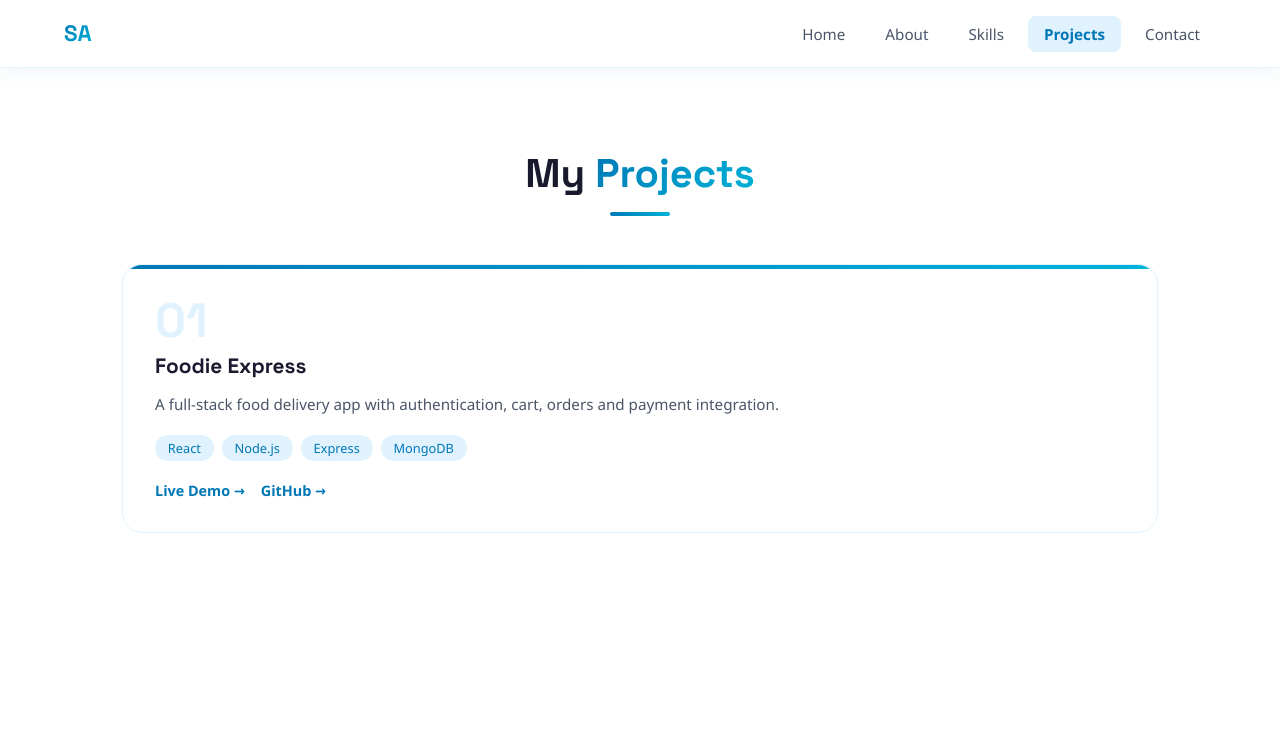
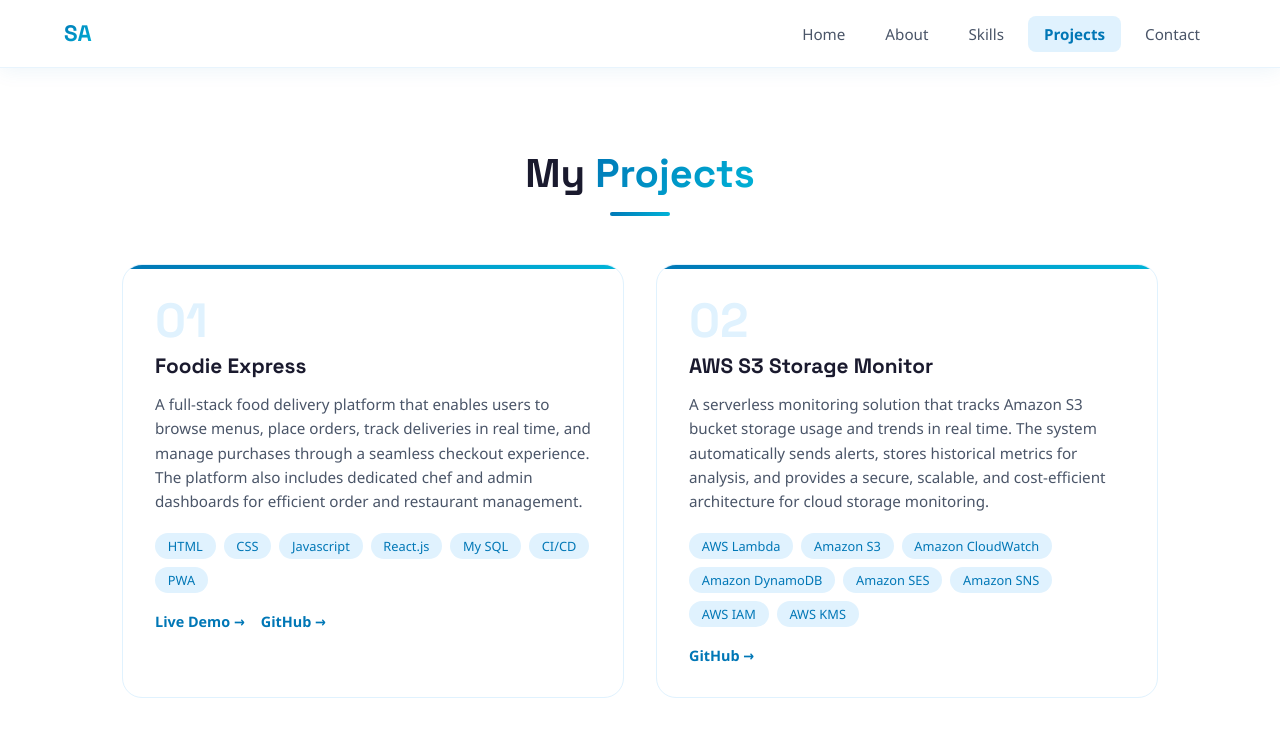
Before and after one commit to Sreejay23/My-portfolio, a React (Vite) app: page /projects in a window 1280 px wide. Shown: the top 736 px of the page. Built offline with nearby package versions, Linux system fonts and the light colour scheme.

Commit message:
Enhance project details and add new project
Updated project descriptions and technologies for Foodie Express and added a new project AWS S3 Storage Monitor.

```diff
--- a/src/components/Projects.jsx
+++ b/src/components/Projects.jsx
@@ -3,10 +3,15 @@ import React from 'react'
 const projects = [
   {
     title: "Foodie Express",
-    description: "A full-stack food delivery app with authentication, cart, orders and payment integration.",
-    tech: ["React", "Node.js", "Express", "MongoDB"],
+    description: "A full-stack food delivery platform that enables users to browse menus, place orders, track deliveries in real time, and manage purchases through a seamless checkout experience. The platform also includes dedicated chef and admin dashboards for efficient order and restaurant management.",
+    tech: ["HTML", "CSS", "Javascript", "React.js", "My SQL", "CI/CD", "PWA"],
     demo: "https://foodie-express-iota-ecru.vercel.app",
     repo: "https://github.com/Sreejay23/Foodie-Express"
+  },
+  {
+    title: "AWS S3 Storage Monitor",
+    description: "A serverless monitoring solution that tracks Amazon S3 bucket storage usage and trends in real time. The system automatically sends alerts, stores historical metrics for analysis, and provides a secure, scalable, and cost-efficient architecture for cloud storage monitoring.",
+    tech: ["AWS Lambda", "Amazon S3", "Amazon CloudWatch", "Amazon DynamoDB", "Amazon SES", "Amazon SNS", "AWS IAM", "AWS KMS"],
   }
 ]
 
```
